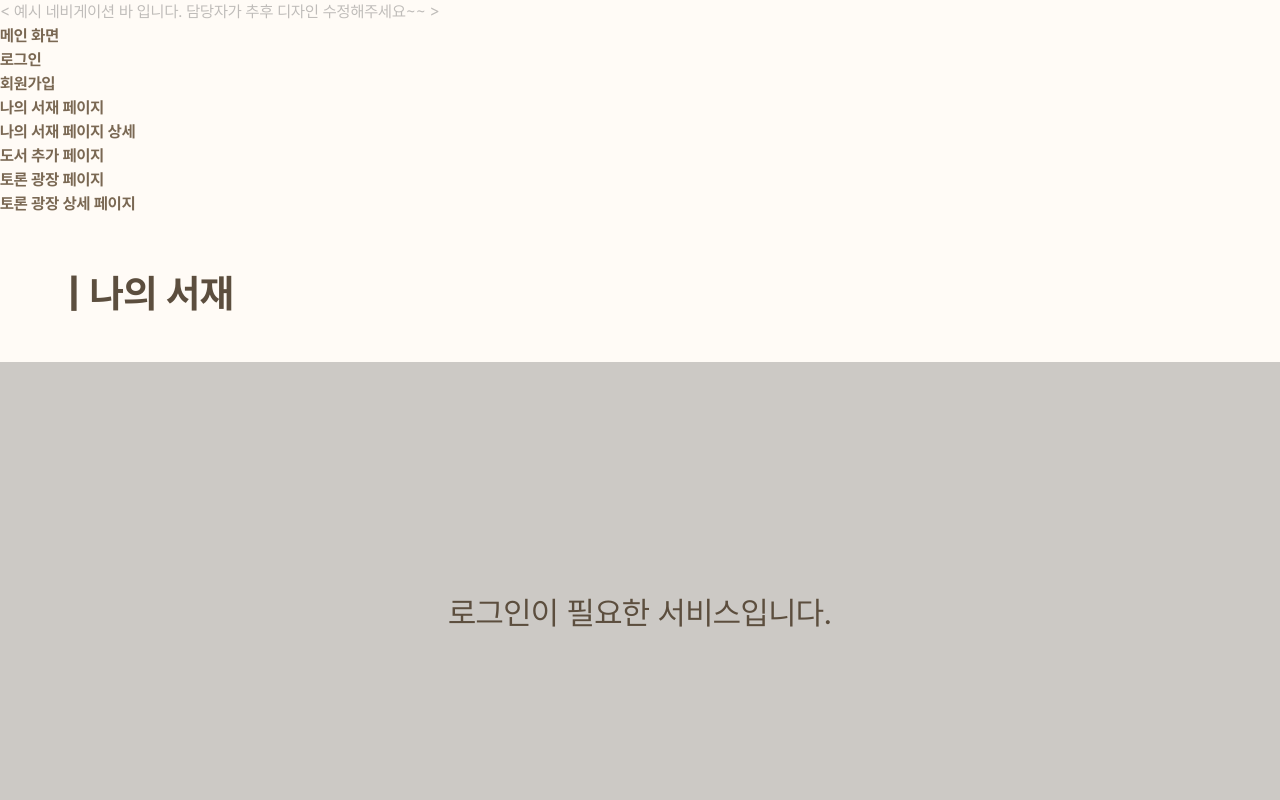
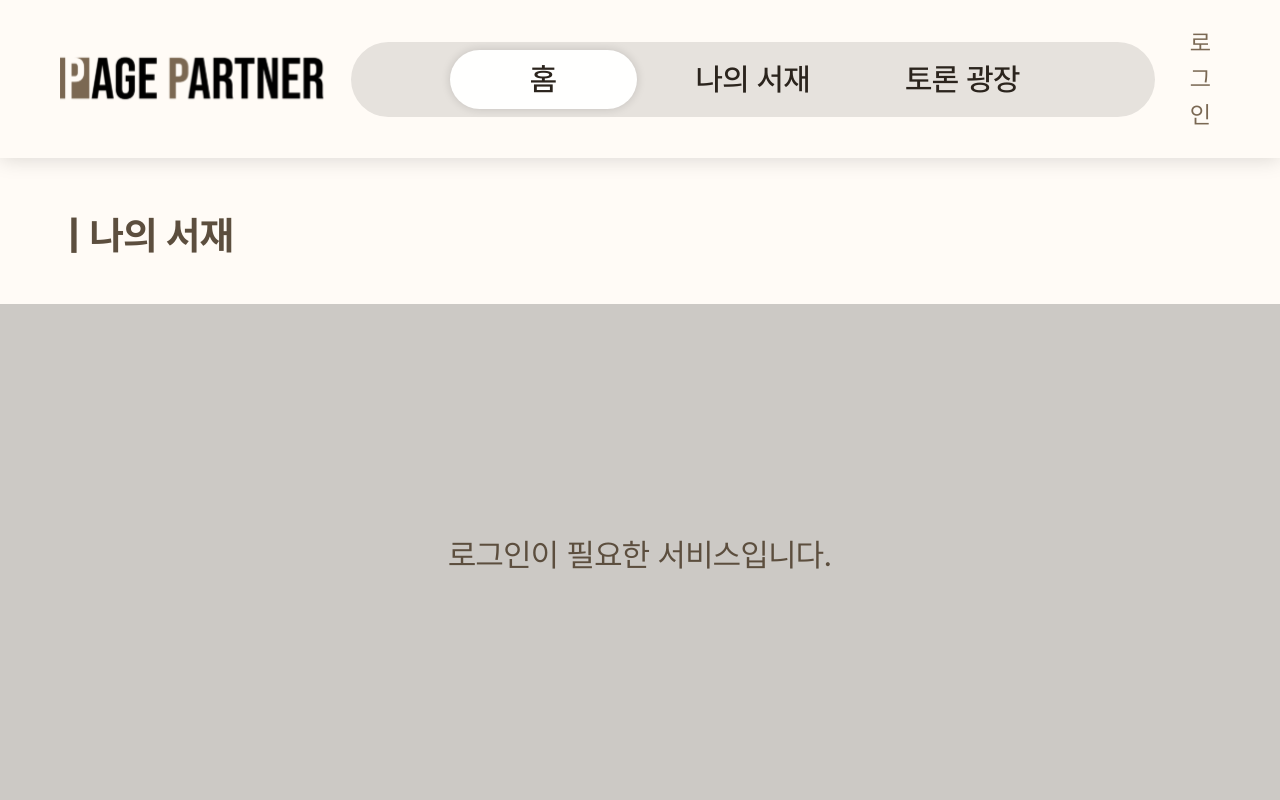
Before and after one commit to DSWU-UMC-9th/UMC-9th-TEAM-WEB-FE, a React (Vite) app: page / in a window 1280 px wide. Shown: the top 800 px of the page. Built offline with nearby package versions, Linux system fonts and the light colour scheme.

Commit message:
✨ Feat: Navbar 퍼블리싱 (#15)

```diff
--- a/src/components/Navbar.tsx
+++ b/src/components/Navbar.tsx
@@ -1,21 +1,17 @@
-import { Link, useLocation, useNavigate } from 'react-router-dom';
+import { NavLink, useLocation, useNavigate } from 'react-router-dom';
 import { useAuthStore } from '@/hooks/stores/useAuthStore';
+import LogoIcon from '@assets/Logo.svg?react';
 
 const LINKS = [
-  { id: 1, label: '메인 화면', to: '/' },
-  { id: 2, label: '로그인', to: '/login' },
-  { id: 3, label: '회원가입', to: '/signup' },
-  { id: 4, label: '나의 서재 페이지', to: '/library' },
-  { id: 5, label: '나의 서재 페이지 상세', to: '/library/1' },
-  { id: 6, label: '도서 추가 페이지', to: '/post' },
-  { id: 7, label: '토론 광장 페이지', to: '/discussion' },
-  { id: 8, label: '토론 광장 상세 페이지', to: '/discussion/1' },
+  { id: 1, label: '홈', to: '/' },
+  { id: 2, label: '나의 서재', to: '/library' },
+  { id: 3, label: '토론 광장', to: '/discussion' },
 ];
 
 const Navbar = () => {
   const { pathname } = useLocation();
   const navigate = useNavigate();
-  const { isLoggedIn, logout } = useAuthStore();
+  const { isLoggedIn, logout, user } = useAuthStore();
 
   const handleLogout = () => {
     logout();
@@ -28,43 +24,41 @@ const Navbar = () => {
   }
 
   return (
-    <nav>
-      <p className="text-white-dark">
-        {'<'} 예시 네비게이션 바 입니다. 담당자가 추후 디자인 수정해주세요~~ {'>'}
-      </p>
-      {LINKS.map((link) => {
-        if (link.id === 2) {
-          if (isLoggedIn) {
-            return (
-              <button
-                key="logout"
-                type="button"
-                onClick={handleLogout}
-                className="flex font-bold text-brown-normal hover:text-brown-normal-hover duration-300">
-                로그아웃
-              </button>
-            );
-          }
+    <nav
+      className={`bg-white-normal shadow-[0_1px_20px_0_rgba(0,0,0,0.15)] flex items-center gap-[min(50px,2vw)] py-[25px] px-[60px] ${isLoggedIn ? 'justify-between' : 'justify-start'}`}>
+      <LogoIcon className="max-w-[325px] object-contain cursor-pointer" onClick={() => navigate('/')} />
 
-          return (
-            <Link
-              key={link.id}
-              to={link.to}
-              className="flex font-bold text-brown-normal hover:text-brown-normal-hover duration-300">
-              {link.label}
-            </Link>
-          );
-        }
-
-        return (
-          <Link
+      <div className="rounded-[95px] max-w-[1051px] px-[99px] w-full h-[75px] bg-white-normal-hover flex items-center justify-between text-brown-darker text-[31px] font-medium">
+        {LINKS.map((link) => (
+          <NavLink
             key={link.id}
             to={link.to}
-            className="flex font-bold text-brown-normal hover:text-brown-normal-hover duration-300">
+            className={({ isActive }) => `
+            ${isActive ? 'bg-white-light shadow-[0_0_10px_0_rgba(0,0,0,0.15)] rounded-[95px]' : ''} w-[187px] h-[59px] text-center flex justify-center items-center trnasition duration-500 ease
+            `}>
             {link.label}
-          </Link>
-        );
-      })}
+          </NavLink>
+        ))}
+      </div>
+
+      <div className="text-brown-normal text-[24px] font-normal text-center">
+        {isLoggedIn && (
+          <div
+            className="cursor-pointer"
+            onClick={() => {
+              if (window.confirm('로그아웃하시겠습니까?')) {
+                handleLogout();
+              }
+            }}>
+            {user?.nickname}님 반갑습니다!
+          </div>
+        )}
+        {!isLoggedIn && (
+          <div onClick={() => navigate('/login')} className="cursor-pointer">
+            로그인
+          </div>
+        )}
+      </div>
     </nav>
   );
 };
```
